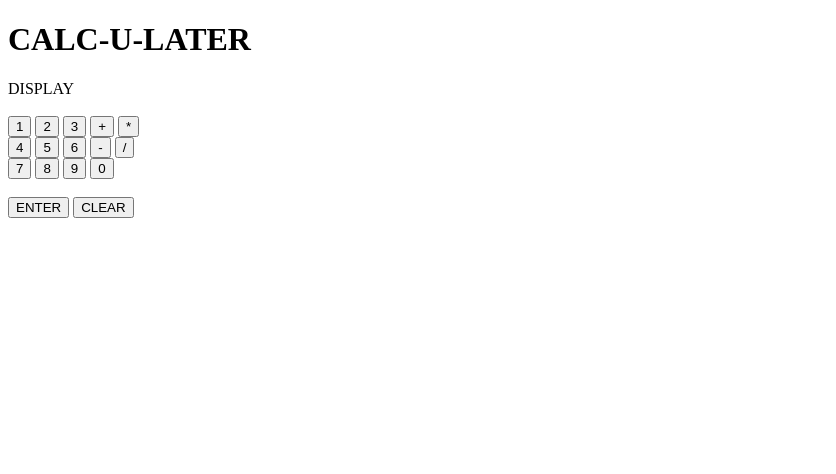
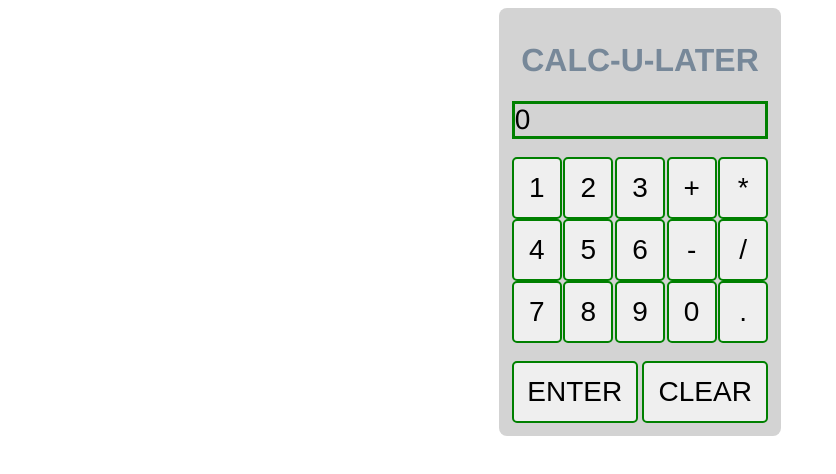
Before and after one commit to doofelos/calc, a plain HTML site: page index.html in a window 1280 px wide. Shown: the whole page, without its empty margins (0-836 px from the left). Drawn offline with Linux system fonts and the light colour scheme.

Commit message:
add simple styling and classes

```diff
--- a/index.html
+++ b/index.html
@@ -8,9 +8,10 @@
     <link href="styles.css" rel="stylesheet"></link>
 </head>
 <body>
-    <h1>CALC-U-LATER</h1>
-    <div class="calc">
-    <div class="output">DISPLAY</div>
+    <div class="bod">
+        <div class="calc">
+    <h1 class="head">CALC-U-LATER</h1>
+    <div class="output">0</div>
     <br>
     <div class="row">
     <button class="num">1</button>
@@ -31,12 +32,16 @@
     <button class="num">8</button>
     <button class="num">9</button>
     <button class="num">0</button>
+    <button class="num">.</button>
+
     </div>
     <br>
-    <button>ENTER</button>
-    <button>CLEAR</button>
+    <button class="enter">ENTER</button>
+    <button class="clr">CLEAR</button>
+    </div>
+    </div>
 
-    <script src="script.js"></script>
+    <script src="script2.js"></script>
     </div>
 </body>
 </html>
--- a/styles.css
+++ b/styles.css
@@ -0,0 +1,51 @@
+body {
+    font-family:Helvetica, Arial, sans-serif
+}
+
+button {
+    border: 2px solid green;
+    border-radius: 5px;
+    font-size: 28px;
+    padding: 13px;
+    width: 50px
+}
+
+button:active {
+    transform: translateY(3px);
+}
+
+.calc {
+    background-color: lightgray;
+    padding: 13px;
+    border-radius: 8px;
+    box-shadow: inset 0 1em -1em;
+}
+
+.head {
+    text-align: center;
+}
+
+.bod {
+    display: flex;
+    flex-direction: column;
+    justify-content: center;
+    align-items: center;
+}
+
+.head {
+    color:lightslategray
+}
+
+.row {
+    display: flex;
+    justify-content: space-between;
+}
+
+.output {
+    font-size: 28px;
+    border: 3px solid green;
+}
+
+.enter, .clr {
+    width: 126px;
+}
```
